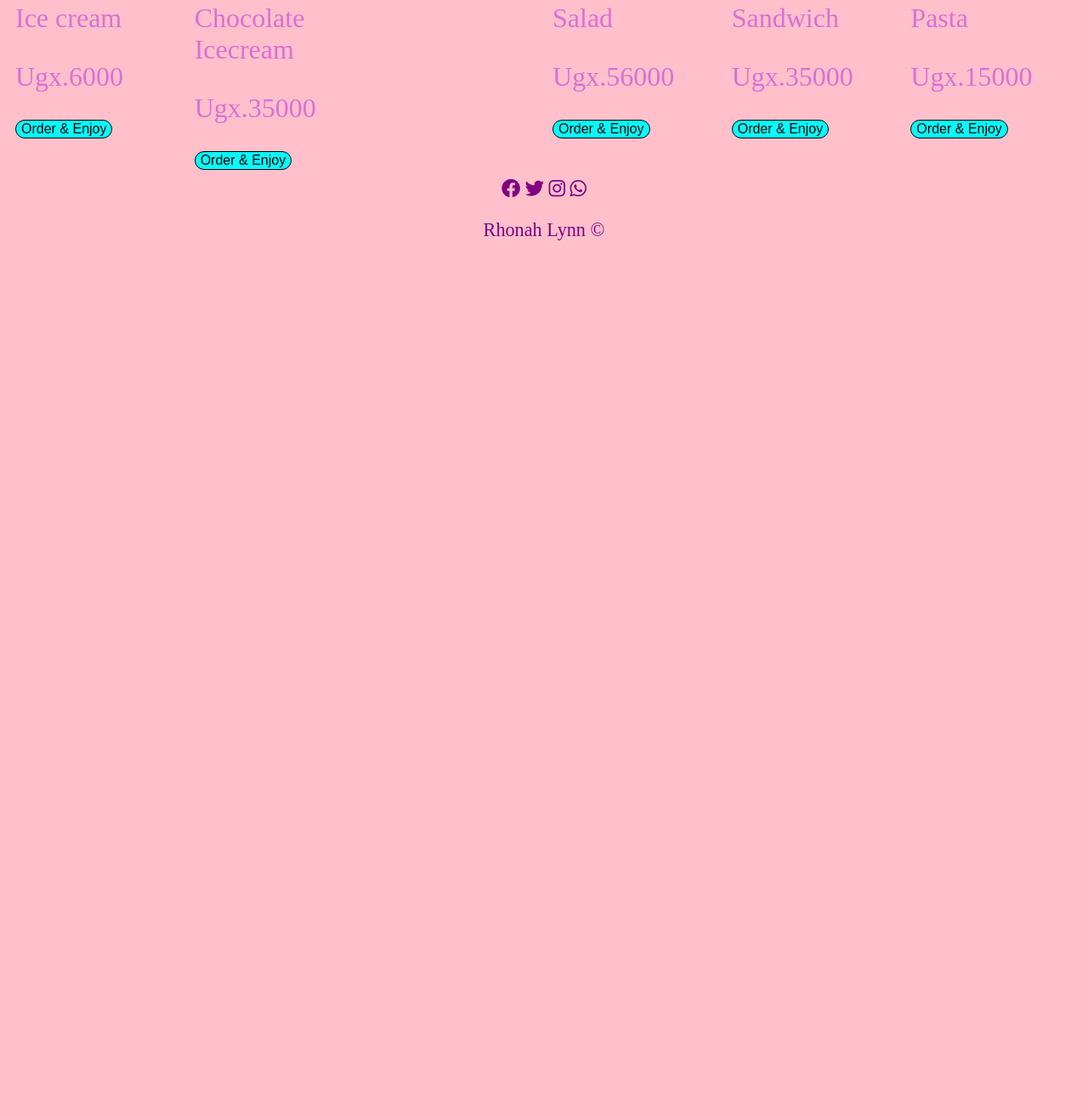
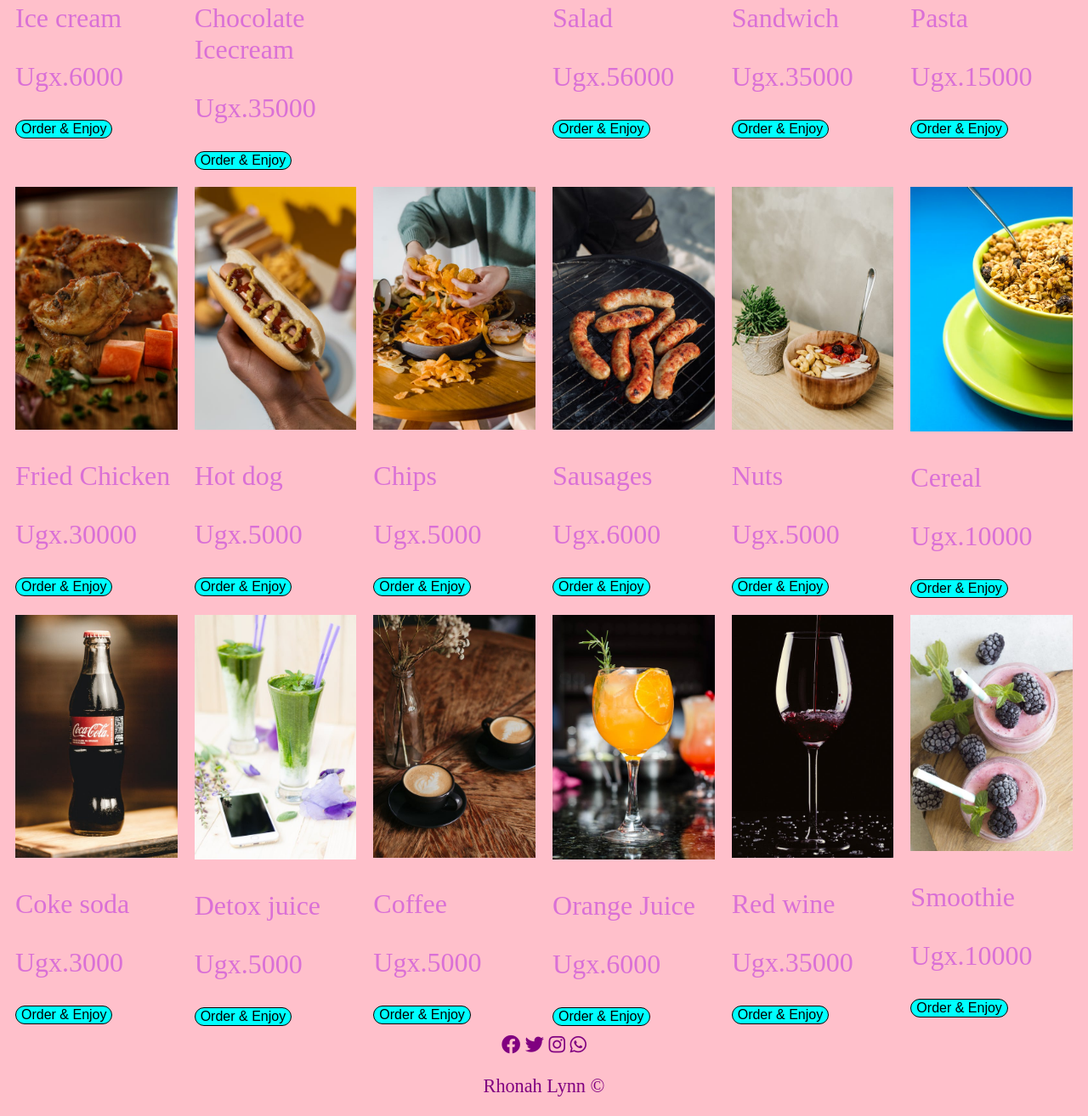
Before and after one commit to rhonahlynn/yummies, a plain HTML site: page images/index.html in a window 1280 px wide. Shown: the part 1428-2742 px from the top of the page at 85% size. Before the commit the page ends 1735 px from the top, so only its background shows below. Drawn offline with Linux system fonts and the light colour scheme.

Commit message:
My first website

```diff
--- a/images/index.html
+++ b/images/index.html
@@ -97,6 +97,82 @@
                   <button id="b1">Order & Enjoy</button><br>
               </div>
             </div>
+            <div class="row">
+                <div class="column">
+                    <img src="./chic.jpeg"alt="Image of fried chicken" style="width: 100%;">
+                    <p class="Paragraph">Fried Chicken</p>
+                    <p class="Paragraph">Ugx.30000</p>
+                    <button id="b1">Order & Enjoy</button><br>
+                </div>
+                <div class="column">
+                    <img src="./HOT.jpeg"alt="Image of a hot dog" style="width: 100%;">
+                    <p class="Paragraph">Hot dog</p>
+                    <p class="Paragraph">Ugx.5000</p>
+                    <button id="b1">Order & Enjoy</button><br>
+                </div>
+                <div class="column">
+                    <img src="./CHIPS.jpeg"alt="Image of chips" style="width: 100%;">
+                    <p class="Paragraph">Chips</p>
+                    <p class="Paragraph">Ugx.5000</p>
+                    <button id="b1">Order & Enjoy</button><br>
+                </div>
+                <div class="column">
+                    <img src="./sauges.jpeg"alt="Image of sausages" style="width: 100%;">
+                    <p class="Paragraph">Sausages</p>
+                    <p class="Paragraph">Ugx.6000</p>
+                    <button id="b1">Order & Enjoy</button><br>
+                </div>
+                <div class="column">
+                    <img src="./nutty.jpeg"alt="Image of nuts" style="width: 100%;">
+                    <p class="Paragraph">Nuts</p>
+                    <p class="Paragraph">Ugx.5000</p>
+                    <button id="b1">Order & Enjoy</button><br>
+                </div>
+                <div class="column">
+                    <img src="./cereal2.jpeg"alt="Image of cereal" style="width: 100%;">
+                    <p class="Paragraph">Cereal</p>
+                    <p class="Paragraph">Ugx.10000</p>
+                    <button id="b1">Order & Enjoy</button><br>
+                </div>
+              </div>
+              <div class="row">
+                <div class="column">
+                    <img src="./coke.jpeg"alt="Image of a coke soda" style="width: 100%;">
+                    <p class="Paragraph">Coke soda</p>
+                    <p class="Paragraph">Ugx.3000</p>
+                    <button id="b1">Order & Enjoy</button><br>
+                </div>
+                <div class="column">
+                    <img src="./detox juice.jpeg"alt="Image of a detox juice" style="width: 100%;">
+                    <p class="Paragraph">Detox juice</p>
+                    <p class="Paragraph">Ugx.5000</p>
+                    <button id="b1">Order & Enjoy</button><br>
+                </div>
+                <div class="column">
+                    <img src="./coffee.jpeg"alt="Image of coffee" style="width: 100%;">
+                    <p class="Paragraph">Coffee</p>
+                    <p class="Paragraph">Ugx.5000</p>
+                    <button id="b1">Order & Enjoy</button><br>
+                </div>
+                <div class="column">
+                    <img src="./orange.jpeg"alt="Image of orange juice" style="width: 100%;">
+                    <p class="Paragraph">Orange Juice</p>
+                    <p class="Paragraph">Ugx.6000</p>
+                    <button id="b1">Order & Enjoy</button><br>
+                </div>
+                <div class="column">
+                    <img src="./wine.jpeg"alt="Image of wine" style="width: 100%;">
+                    <p class="Paragraph">Red wine</p>
+                    <p class="Paragraph">Ugx.35000</p>
+                    <button id="b1">Order & Enjoy</button><br>
+                </div>
+                <div class="column">
+                    <img src="./smoothie.jpeg"alt="Image of a smoothie" style="width: 100%;">
+                    <p class="Paragraph">Smoothie</p>
+                    <p class="Paragraph">Ugx.10000</p>
+                    <button id="b1">Order & Enjoy</button><br>
+                </div>
+              </div>
 
     </section>
     <footer>
```
Also changed, not shown: images/CHIPS.jpeg (added), images/HOT.jpeg (added), images/cereal2.jpeg (added), images/cereals.jpeg (added), images/chic.jpeg (added), images/coffee.jpeg (added), images/coke.jpeg (added), images/detox juice.jpeg (added), images/nuts.jpeg (added), images/nutty.jpeg (added), images/orange.jpeg (added), images/sauges.jpeg (added), images/smoothie.jpeg (added), images/steak.jpeg (added), 1 more files.
